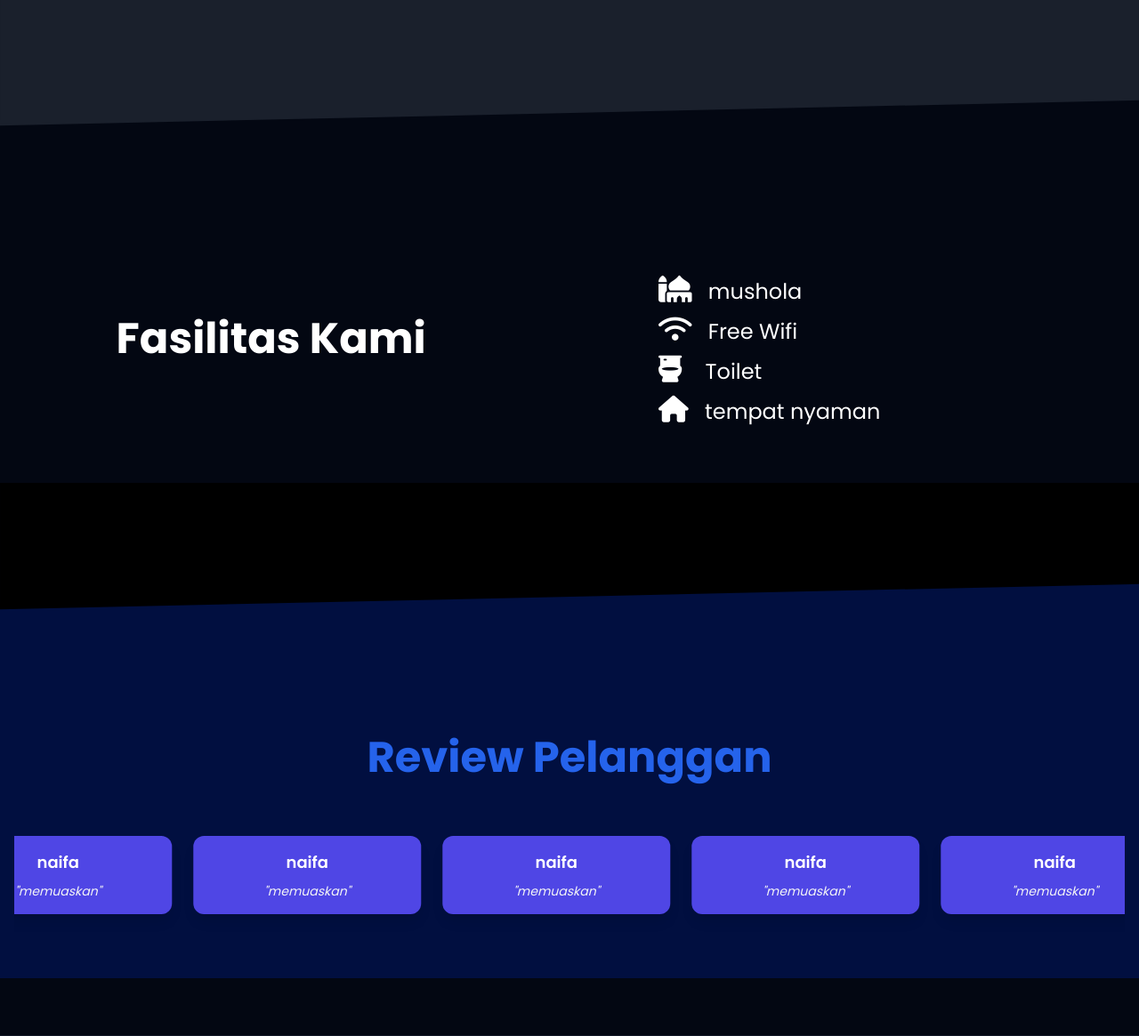
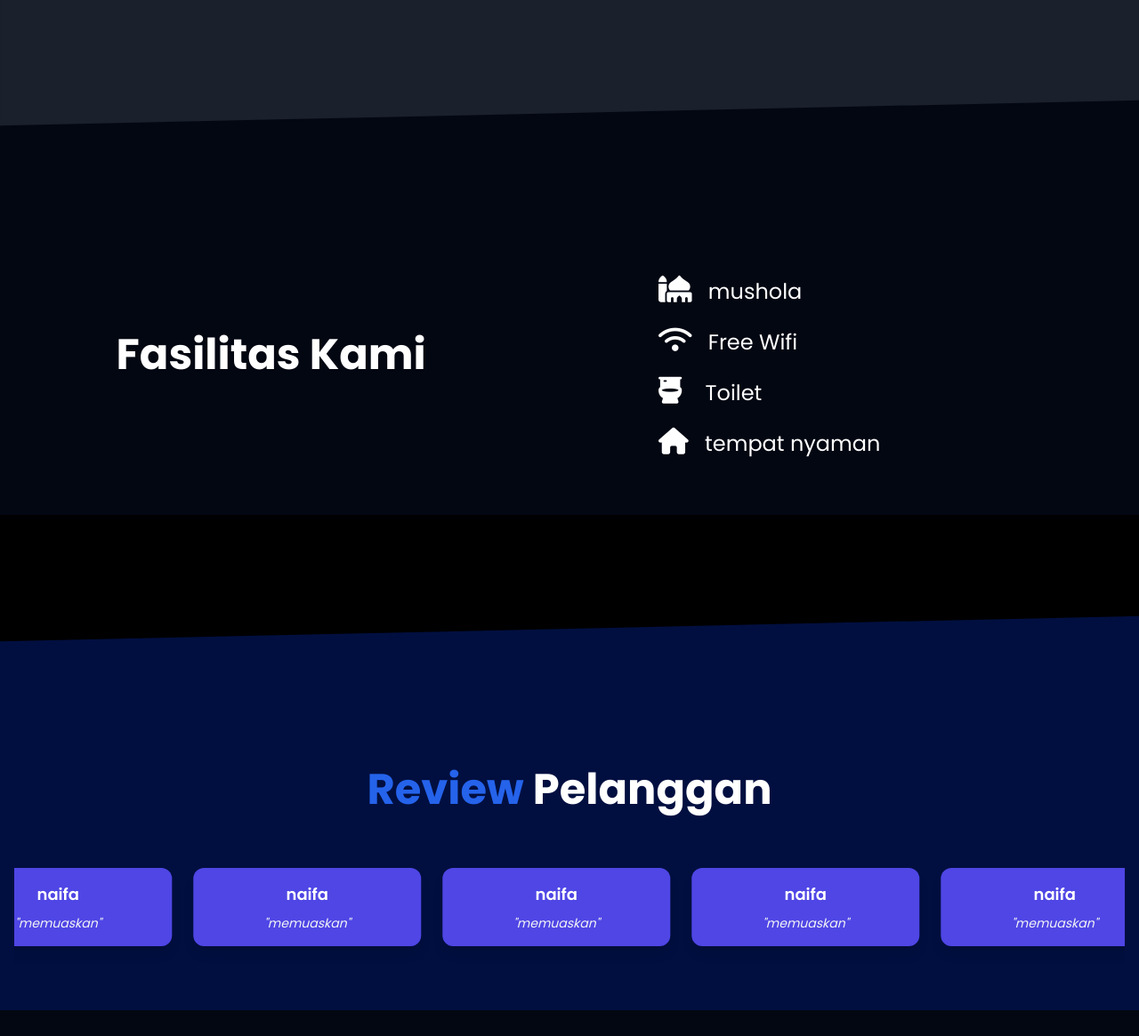
Before and after one commit to habiyaksa/shareloc_gaming, a PHP site: page /beranda.php in a window 1280 px wide. Shown: the part 1293-2458 px from the top of the page at 89% size. Run offline with PHP 8.4, Linux system fonts and the light colour scheme; data comes from the database, SQL or seed files in the repository; some libraries are stand-ins or nearby versions.

Commit message:
perubahan terbaru

```diff
--- a/beranda.php
+++ b/beranda.php
@@ -2,14 +2,14 @@
 <?php include 'includes/header.php'; ?>
   <!-- Main Content -->
   <main class="flex-grow py-16 bg-gray-950">
-<section class=" flex justify-center items-center h-screen w-full bg-[url('asset/img/posterekstra.png')] bg-cover bg-center bg-[#27374D]/60 bg-blend-multiply">
+<section class=" flex justify-center items-center h-screen w-full bg-[url('assets/img/bghero.png')] bg-cover bg-center bg-[#27374D]/60 bg-blend-multiply">
   <div class="text-center">
-    <h1 class="text-2xl md:text-7xl font-extrabold text-white drop-shadow-lg">
+    <h1 class="text-2xl md:text-7xl font-extrabold text-white drop-shadow-lg animate__animated animate__fadeInDown">
       Shareloc <span class="text-red-700">PlayStation</span>
     </h1>
     <p class="mt-4 text-lg md:text-2xl text-gray-200 " id="typing">
-      Sewa PS3 & PS 4 Terbaik di kota Tulungagung
-    </p>
+        Sewa PS3 & PS 4 Terbaik di kota Tulungagung
+      </p>
   </div>
 </section>
 
@@ -49,7 +49,7 @@
     </div>
 
     <div class="mt-6 mr-40 m">
-      <ul class="space-y-2 md:text-left text-2xl">
+      <ul class="space-y-5 md:text-left text-2xl">
         <li><i class="fa-solid fa-mosque text-3xl mr-3"></i > mushola</li>
         <li><i class="fa-solid fa-wifi text-3xl mr-3"></i> Free Wifi</li>
         <li><i class="fa-solid fa-toilet text-3xl mr-5"></i> Toilet</li>
@@ -60,12 +60,10 @@
   </div>
 </section>
 
-
-
 <section id="review" class="bg-[#010f40]">
   <svg xmlns="http://www.w3.org/2000/svg"  viewBox="0 0 1440 320"><path fill="#black" fill-opacity="1" d="M0,160L1440,128L1440,0L0,0Z"></path></svg>
   <div class="container mx-auto px-4 pb-10">
-    <h2 class="text-4xl md:text-5xl font-extrabold text-center text-blue-600 mb-8">Review Pelanggan</h2>
+    <h2 class="text-4xl md:text-5xl font-extrabold text-center text-blue-600 mb-8">Review <span class="text-white">Pelanggan</span></h2>
 
     <div class="overflow-hidden pause-on-hover p-8">
       <div class="flex gap-6 animate-marquee">
@@ -96,5 +94,24 @@
   </main>
 <?php include 'includes/footer.php'; ?>
   <script src="assets/js/script.js"></script>
+    <script src="https://cdn.jsdelivr.net/npm/swiper@11/swiper-bundle.min.js"></script>
+  <script>
+    var swiper = new Swiper(".mySwiper", {
+      spaceBetween: 30,
+      centeredSlides: true,
+      autoplay: {
+        delay: 2500,
+        disableOnInteraction: false,
+      },
+      pagination: {
+        el: ".swiper-pagination",
+        clickable: true,
+      },
+      navigation: {
+        nextEl: ".swiper-button-next",
+        prevEl: ".swiper-button-prev",
+      },
+    });
+  </script>
 </body>
 </html>
--- a/includes/header.php
+++ b/includes/header.php
@@ -16,6 +16,14 @@
 
   <!-- link css -->
   <link rel="stylesheet" href="assets/css/style.css">
+
+  <link rel="stylesheet" href="https://cdn.jsdelivr.net/npm/swiper@11/swiper-bundle.min.css" />
+
+  <!-- cdn animasi  -->
+    <link
+    rel="stylesheet"
+    href="https://cdnjs.cloudflare.com/ajax/libs/animate.css/4.1.1/animate.min.css"
+  />
 </head>
 
 <body class="flex flex-col min-h-screen bg-gray-950 text-white">
@@ -25,7 +33,7 @@
       <!-- Logo -->
       <div class="flex items-center gap-3">
         <img src="assets/img/shareloc_gaming_logo.jpg" alt="Shareloc Gaming" class="w-12 h-12 rounded-md object-cover border border-gray-600">
-        <h1 class="text-xl md:text-2xl font-bold tracking-tight">Shareloc Gaming</h1>
+        <h1 class="text-xl md:text-2xl font-bold tracking-tight ">Shareloc Gaming</h1>
       </div>
 
       <!-- Hamburger -->
@@ -36,7 +44,7 @@
 
       <!-- Navbar -->
       <nav id="nav-menu" class="hidden lg:flex lg:space-x-4 text-lg">
-        <ul class="lg:flex lg:space-x-4 text-lg">
+        <ul class="lg:space-x-4 lg:flex text-lg">
         <li><a href="#" class="hover:text-blue-400 transition-colors">Beranda</a></li>
         <li><a href="#" class="hover:text-blue-400 transition-colors">Daftar Member</a></li>
         <li><a href="#" class="hover:text-blue-400 transition-colors">Sewa Playbox</a></li>
```
Also changed, not shown: assets/img/3.png (added), assets/img/bghero.png (added).
